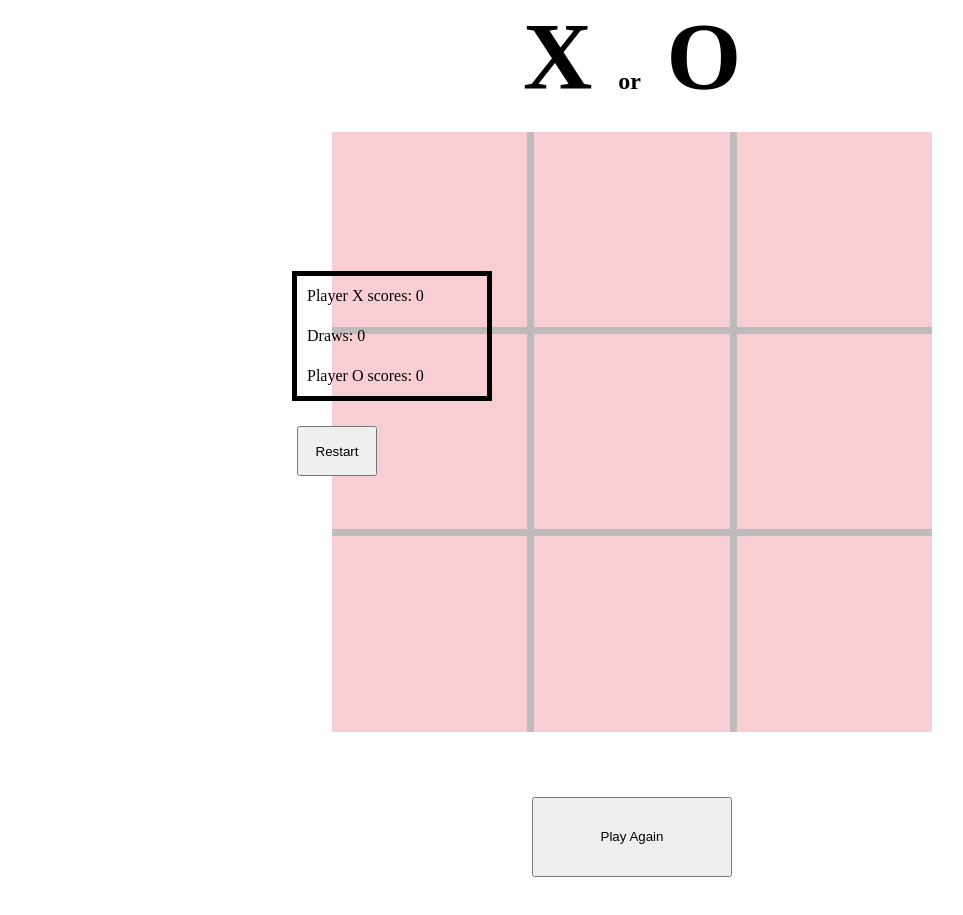
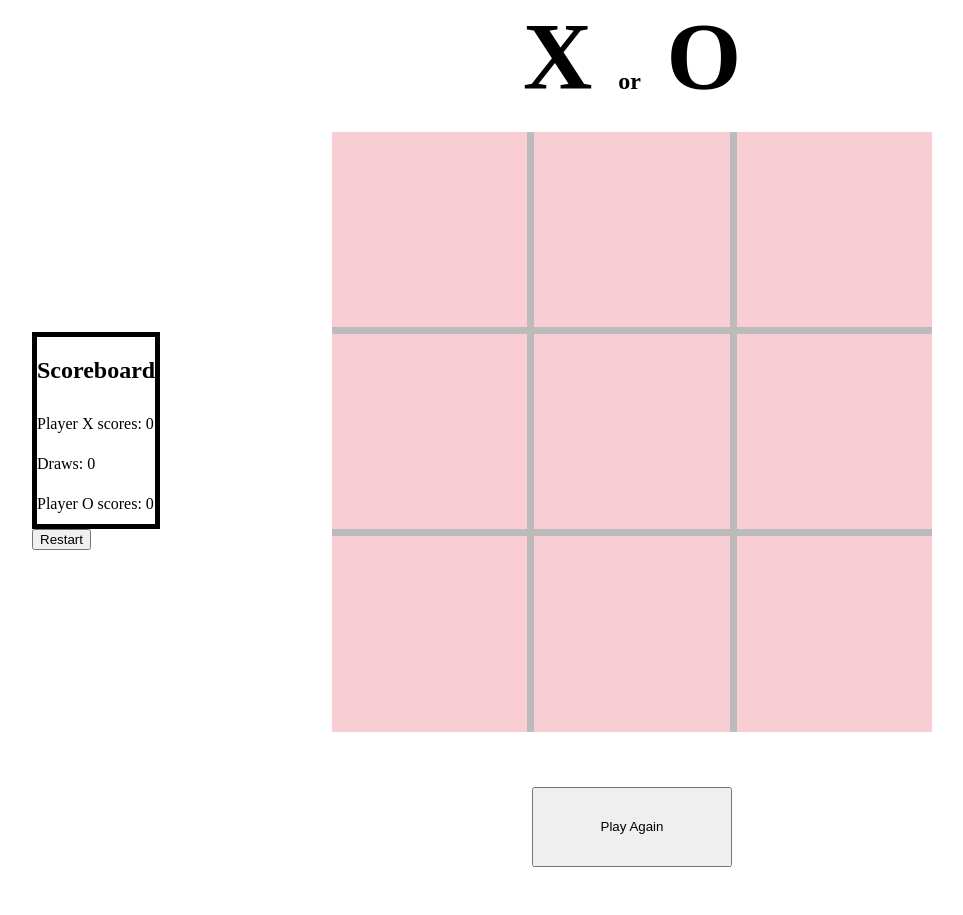
Before and after one commit to kristabel-wong/miniature-eureka, a plain HTML site: page index.html in a window 1280 px wide. Shown: the part 79-994 px from the top of the page, without its empty margins (8-971 px from the left). Drawn offline with Linux system fonts and the light colour scheme.

Commit message:
working on css positioning -scoreboard

```diff
--- a/css/tictactoe.css
+++ b/css/tictactoe.css
@@ -1,5 +1,5 @@
 body {
-    width: 800px;
+    width: 1200px;
     margin: 0 auto;
 }
 
@@ -12,10 +12,9 @@ span {
     padding: 20px;
 }
 
-div {
-    text-align: center;
-    line-height: 195px;
-}
+/* div {
+
+} */
 
 .gameboard {
     margin: 0 auto;
@@ -30,6 +29,8 @@ div {
 }
 
 .box {
+    text-align: center;
+    line-height: 195px;
     box-sizing: border-box;
     width: 100%;
     height: 100%;
@@ -40,13 +41,14 @@ div {
     margin: 0 auto;
     box-sizing: border-box;
     width: 600px;
-    height: 200px;
+    height: 150px;
     display: grid;
 
 }
 
 .winning_text {
     box-sizing: border-box;
+    text-align: center;
     width: 100%;
     height: 60px;
     line-height: 60px;
@@ -57,7 +59,7 @@ div {
     width: 200px;
     height: 80px;
     position: relative;
-    top: -25px;
+    top: -10px;
 }
 
 
@@ -69,15 +71,21 @@ div {
     margin: 10px
 }
 
-.scoreboard {
-    box-sizing: border-box;
-    position: absolute;
+aside {
+    float: left;
+    position: relative;
+    top: -550px;
+}
+
+.container {
+    /* box-sizing: border-box; */
+    /* position: absolute;
     top: 350px;
-    left: 300px;
-    height: 130px;
-    width: 200px;
+    left: 300px; */
+    /* height: 130px; */
+    /* width: 200px; */
     border: 5px solid black;
-    display: grid;
+
 }
 
 .score {
@@ -85,12 +93,12 @@ div {
     height: 40px;
     line-height: 40px;
     text-align: left;
-    padding-left: 10px;
+    /* padding-left: 10px; */
 }
 
-.restart {
+/* .restart {
     height: 50px;
     width: 80px;
     position: relative;
     top: 30px;
-}
+} */
--- a/index.html
+++ b/index.html
@@ -31,18 +31,23 @@
 
     </div>
 
-    <aside class="scoreboard">
-        <div class="score" id="playerX"></div>
-        <div class="score" id="draw"></div>
-        <div class="score" id="playerO"></div>
-        <button class="restart">Restart</button>
-    </aside>
-
     <div class="winning_message">
         <div class="winning_text"></div>
         <button class="playAgain">Play Again</button>
     </div>
 
+    <!-- for some reason i cannot put the scoreboard above the winning message as it screws with positioning...  -->
+
+    <aside class="scoreboard">
+        <div class="container">
+            <h1>Scoreboard</h1>
+            <div class="score" id="playerX"></div>
+            <div class="score" id="draw"></div>
+            <div class="score" id="playerO"></div>
+        </div>
+
+        <button class="restart">Restart</button>
+    </aside>
 
 </body>
 </html>
```
